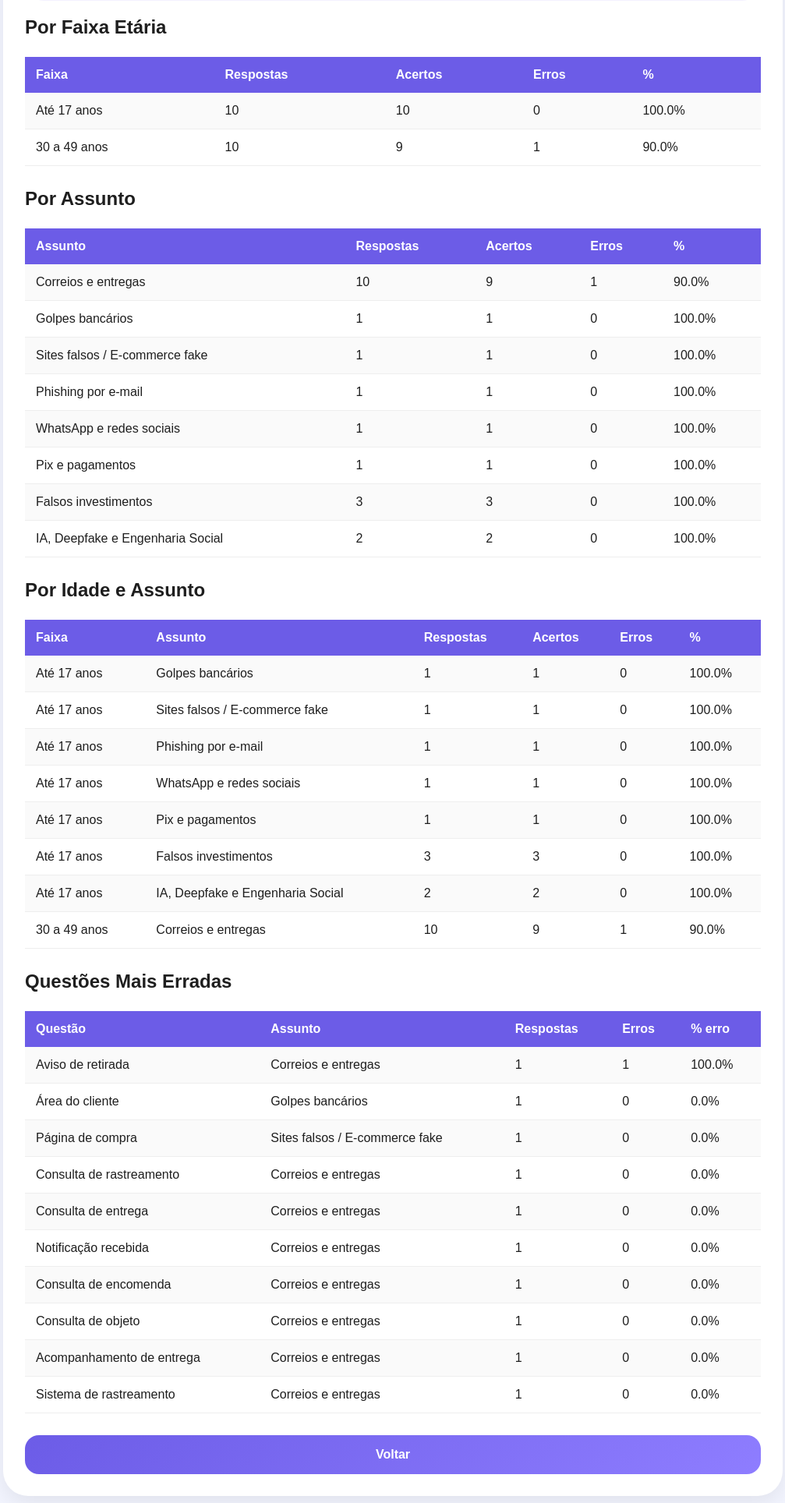
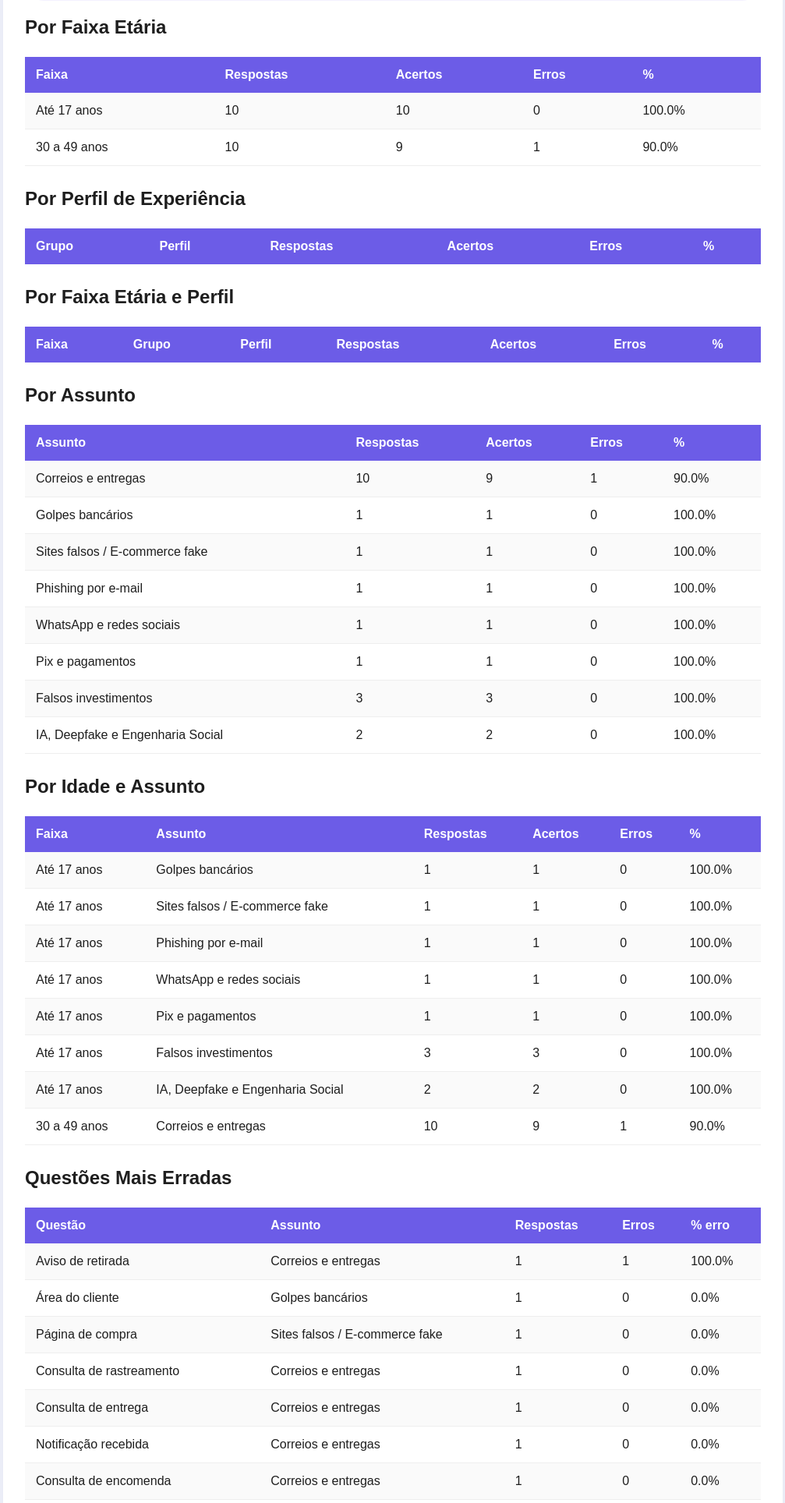
Before and after one commit to vitincmf/check_do_golpe_python, a Flask app: page /estatisticas in a window 1280 px wide. Shown: the part 430-2358 px from the top of the page at 78% size, without its empty margins (136-1143 px from the left). Run offline with Flask 3, Linux system fonts and the light colour scheme; a user stored in the database is signed in; data comes from the database, SQL or seed files in the repository; tables that the repository leaves empty hold one stand-in row (values such as "Sample post"); lists and menus that the app fills with data are empty; some libraries are stand-ins or nearby versions.

Commit message:
Adiciona grupos de experiencia e estatisticas cruzadas

```diff
--- a/app.py
+++ b/app.py
@@ -10,6 +10,8 @@
 from estatisticas_service import (
     estatisticas_gerais,
     estatisticas_por_faixa_etaria,
+    estatisticas_por_grupo_perfil,
+    estatisticas_por_faixa_e_grupo,
     estatisticas_por_assunto,
     estatisticas_por_idade_e_assunto,
     questoes_mais_erradas
@@ -35,6 +37,9 @@
     cursor.execute("SELECT * FROM faixas_etarias ORDER BY id")
     faixas = fetchall(cursor)
 
+    cursor.execute("SELECT * FROM grupos_perfil ORDER BY id")
+    grupos = fetchall(cursor)
+
     cursor.execute("SELECT * FROM assuntos ORDER BY nome")
     assuntos = fetchall(cursor)
 
@@ -43,6 +48,7 @@
     return render_template(
         "index.html",
         faixas=faixas,
+        grupos=grupos,
         assuntos=assuntos,
         usuario=session.get("usuario_nome")
     )
@@ -52,8 +58,10 @@
 def cadastro():
     conn = get_connection()
     cursor = conn.cursor()
+
     cursor.execute("SELECT * FROM faixas_etarias ORDER BY id")
     faixas = fetchall(cursor)
+
     conn.close()
 
     if request.method == "POST":
@@ -101,10 +109,15 @@
 @app.route("/iniciar", methods=["POST"])
 def iniciar():
     faixa_etaria_id = request.form.get("faixa_etaria_id")
+    grupo_perfil_id = request.form.get("grupo_perfil_id")
     modo_quiz = request.form.get("modo_quiz")
 
     if not faixa_etaria_id:
         flash("Selecione uma faixa etária para iniciar.")
+        return redirect(url_for("index"))
+
+    if not grupo_perfil_id:
+        flash("Selecione seu perfil de experiência para iniciar.")
         return redirect(url_for("index"))
 
     if not modo_quiz:
@@ -132,22 +145,25 @@
                 usuario_id,
                 visitante_id,
                 faixa_etaria_id,
+                grupo_perfil_id,
                 total_questoes,
                 pontuacao_total,
                 total_acertos,
                 total_erros,
                 finalizada
             )
-            VALUES ({p}, {p}, {p}, {p}, 0, 0, 0, 0)
+            VALUES ({p}, {p}, {p}, {p}, {p}, 0, 0, 0, 0)
             RETURNING id
         """, (
             session.get("usuario_id"),
             session.get("visitante_id"),
             faixa_etaria_id,
+            grupo_perfil_id,
             len(ids_questoes)
         ))
 
-        tentativa_id = cursor.fetchone()[0]
+        retorno = cursor.fetchone()
+        tentativa_id = retorno["id"] if isinstance(retorno, dict) else retorno[0]
 
     else:
         cursor.execute(f"""
@@ -155,17 +171,19 @@
                 usuario_id,
                 visitante_id,
                 faixa_etaria_id,
+                grupo_perfil_id,
                 total_questoes,
                 pontuacao_total,
                 total_acertos,
                 total_erros,
                 finalizada
             )
-            VALUES ({p}, {p}, {p}, {p}, 0, 0, 0, 0)
+            VALUES ({p}, {p}, {p}, {p}, {p}, 0, 0, 0, 0)
         """, (
             session.get("usuario_id"),
             session.get("visitante_id"),
             faixa_etaria_id,
+            grupo_perfil_id,
             len(ids_questoes)
         ))
 
@@ -343,9 +361,12 @@
     cursor.execute(f"""
         SELECT
             t.*,
-            f.nome AS faixa_etaria
+            f.nome AS faixa_etaria,
+            g.nome AS grupo_nome,
+            g.perfil AS grupo_perfil
         FROM tentativas t
         JOIN faixas_etarias f ON t.faixa_etaria_id = f.id
+        LEFT JOIN grupos_perfil g ON t.grupo_perfil_id = g.id
         WHERE t.id = {p}
     """, (tentativa_id,))
 
@@ -375,6 +396,8 @@
 def estatisticas():
     gerais = estatisticas_gerais()
     por_faixa = estatisticas_por_faixa_etaria()
+    por_grupo = estatisticas_por_grupo_perfil()
+    por_faixa_grupo = estatisticas_por_faixa_e_grupo()
     por_assunto = estatisticas_por_assunto()
     por_idade_assunto = estatisticas_por_idade_e_assunto()
     mais_erradas = questoes_mais_erradas()
@@ -383,6 +406,8 @@
         "estatisticas.html",
         gerais=gerais,
         por_faixa=por_faixa,
+        por_grupo=por_grupo,
+        por_faixa_grupo=por_faixa_grupo,
         por_assunto=por_assunto,
         por_idade_assunto=por_idade_assunto,
         mais_erradas=mais_erradas
--- a/estatisticas_service.py
+++ b/estatisticas_service.py
@@ -41,6 +41,62 @@
         JOIN faixas_etarias f ON t.faixa_etaria_id = f.id
         GROUP BY f.id, f.nome
         ORDER BY f.id
+    """)
+
+    dados = fetchall(cursor)
+    conn.close()
+    return dados
+
+
+def estatisticas_por_grupo_perfil():
+    conn = get_connection()
+    cursor = conn.cursor()
+
+    cursor.execute("""
+        SELECT
+            g.nome AS grupo,
+            g.perfil AS perfil,
+            COUNT(r.id) AS total_respostas,
+            COALESCE(SUM(r.acertou), 0) AS total_acertos,
+            COUNT(r.id) - COALESCE(SUM(r.acertou), 0) AS total_erros,
+            CASE
+                WHEN COUNT(r.id) = 0 THEN 0
+                ELSE ROUND((COALESCE(SUM(r.acertou), 0) * 100.0) / COUNT(r.id), 2)
+            END AS percentual_acerto
+        FROM respostas r
+        JOIN tentativas t ON r.tentativa_id = t.id
+        JOIN grupos_perfil g ON t.grupo_perfil_id = g.id
+        GROUP BY g.id, g.nome, g.perfil
+        ORDER BY g.id
+    """)
+
+    dados = fetchall(cursor)
+    conn.close()
+    return dados
+
+
+def estatisticas_por_faixa_e_grupo():
+    conn = get_connection()
+    cursor = conn.cursor()
+
+    cursor.execute("""
+        SELECT
+            f.nome AS faixa_etaria,
+            g.nome AS grupo,
+            g.perfil AS perfil,
+            COUNT(r.id) AS total_respostas,
+            COALESCE(SUM(r.acertou), 0) AS total_acertos,
+            COUNT(r.id) - COALESCE(SUM(r.acertou), 0) AS total_erros,
+            CASE
+                WHEN COUNT(r.id) = 0 THEN 0
+                ELSE ROUND((COALESCE(SUM(r.acertou), 0) * 100.0) / COUNT(r.id), 2)
+            END AS percentual_acerto
+        FROM respostas r
+        JOIN tentativas t ON r.tentativa_id = t.id
+        JOIN faixas_etarias f ON t.faixa_etaria_id = f.id
+        JOIN grupos_perfil g ON t.grupo_perfil_id = g.id
+        GROUP BY f.id, f.nome, g.id, g.nome, g.perfil
+        ORDER BY f.id, g.id
     """)
 
     dados = fetchall(cursor)
--- a/templates/estatisticas.html
+++ b/templates/estatisticas.html
@@ -1,20 +1,26 @@
 <!DOCTYPE html>
 <html lang="pt-br">
+
 <head>
     <meta charset="UTF-8">
     <meta name="viewport" content="width=device-width, initial-scale=1.0">
     <meta name="theme-color" content="#6c5ce7">
+
     <link rel="manifest" href="/static/manifest.json">
     <link rel="stylesheet" href="/static/css/style.css">
+
     <title>Estatísticas - Check do Golpe</title>
 </head>
+
 <body>
     <main class="app estatisticas-container">
         <section class="card estatisticas-card">
+
             <h1>Estatísticas</h1>
             <p class="subtitle">Dados centralizados de todos os usuários.</p>
 
             <h2>Resumo Geral</h2>
+
             <div class="resumo">
                 <div><strong>{{ gerais.total_respostas }}</strong><span>Respostas</span></div>
                 <div><strong>{{ gerais.total_acertos }}</strong><span>Acertos</span></div>
@@ -27,9 +33,17 @@
             </div>
 
             <h2>Por Faixa Etária</h2>
+
             <div class="tabela-scroll">
                 <table>
-            <tr><th>Faixa</th><th>Respostas</th><th>Acertos</th><th>Erros</th><th>%</th></tr>
+                    <tr>
+                        <th>Faixa</th>
+                        <th>Respostas</th>
+                        <th>Acertos</th>
+                        <th>Erros</th>
+                        <th>%</th>
+                    </tr>
+
                     {% for item in por_faixa %}
                     <tr>
                         <td>{{ item.faixa_etaria }}</td>
@@ -42,10 +56,72 @@
                 </table>
             </div>
 
-    <h2>Por Assunto</h2>
+            <h2>Por Perfil de Experiência</h2>
+
             <div class="tabela-scroll">
                 <table>
-            <tr><th>Assunto</th><th>Respostas</th><th>Acertos</th><th>Erros</th><th>%</th></tr>
+                    <tr>
+                        <th>Grupo</th>
+                        <th>Perfil</th>
+                        <th>Respostas</th>
+                        <th>Acertos</th>
+                        <th>Erros</th>
+                        <th>%</th>
+                    </tr>
+
+                    {% for item in por_grupo %}
+                    <tr>
+                        <td>{{ item.grupo }}</td>
+                        <td>{{ item.perfil }}</td>
+                        <td>{{ item.total_respostas }}</td>
+                        <td>{{ item.total_acertos }}</td>
+                        <td>{{ item.total_erros }}</td>
+                        <td>{{ item.percentual_acerto }}%</td>
+                    </tr>
+                    {% endfor %}
+                </table>
+            </div>
+
+            <h2>Por Faixa Etária e Perfil</h2>
+
+            <div class="tabela-scroll">
+                <table>
+                    <tr>
+                        <th>Faixa</th>
+                        <th>Grupo</th>
+                        <th>Perfil</th>
+                        <th>Respostas</th>
+                        <th>Acertos</th>
+                        <th>Erros</th>
+                        <th>%</th>
+                    </tr>
+
+                    {% for item in por_faixa_grupo %}
+                    <tr>
+                        <td>{{ item.faixa_etaria }}</td>
+                        <td>{{ item.grupo }}</td>
+                        <td>{{ item.perfil }}</td>
+                        <td>{{ item.total_respostas }}</td>
+                        <td>{{ item.total_acertos }}</td>
+                        <td>{{ item.total_erros }}</td>
+                        <td>{{ item.percentual_acerto }}%</td>
+                    </tr>
+                    {% endfor %}
+                </table>
+            </div>
+
+            <h2>Por Assunto</h2>
+
+            <div class="tabela-scroll">
+                <table>
+                    <tr>
+                        <th>Assunto</th>
+                        <th>Respostas</th>
+                        <th>Acertos</th>
+                        <th>Erros</th>
+                        <th>%</th>
+                    </tr>
+
                     {% for item in por_assunto %}
                     <tr>
                         <td>{{ item.assunto }}</td>
@@ -59,9 +135,18 @@
             </div>
 
             <h2>Por Idade e Assunto</h2>
+
             <div class="tabela-scroll">
                 <table>
-            <tr><th>Faixa</th><th>Assunto</th><th>Respostas</th><th>Acertos</th><th>Erros</th><th>%</th></tr>
+                    <tr>
+                        <th>Faixa</th>
+                        <th>Assunto</th>
+                        <th>Respostas</th>
+                        <th>Acertos</th>
+                        <th>Erros</th>
+                        <th>%</th>
+                    </tr>
+
                     {% for item in por_idade_assunto %}
                     <tr>
                         <td>{{ item.faixa_etaria }}</td>
@@ -76,9 +161,17 @@
             </div>
 
             <h2>Questões Mais Erradas</h2>
+
             <div class="tabela-scroll">
                 <table>
-            <tr><th>Questão</th><th>Assunto</th><th>Respostas</th><th>Erros</th><th>% erro</th></tr>
+                    <tr>
+                        <th>Questão</th>
+                        <th>Assunto</th>
+                        <th>Respostas</th>
+                        <th>Erros</th>
+                        <th>% erro</th>
+                    </tr>
+
                     {% for item in mais_erradas %}
                     <tr>
                         <td>{{ item.titulo }}</td>
@@ -92,13 +185,17 @@
             </div>
 
             <a href="/" class="btn">Voltar</a>
+
         </section>
     </main>
+
     <script src="/static/js/install.js"></script>
+
     <script>
         if ('serviceWorker' in navigator) {
             navigator.serviceWorker.register('/static/service-worker.js');
         }
     </script>
 </body>
+
 </html>
```
Also changed, not shown: data/seed.py (+39 -1 lines), database.py (+42 -6 lines), templates/index.html (+226 -15 lines). Lines whose indentation alone changed are shown as unchanged.
